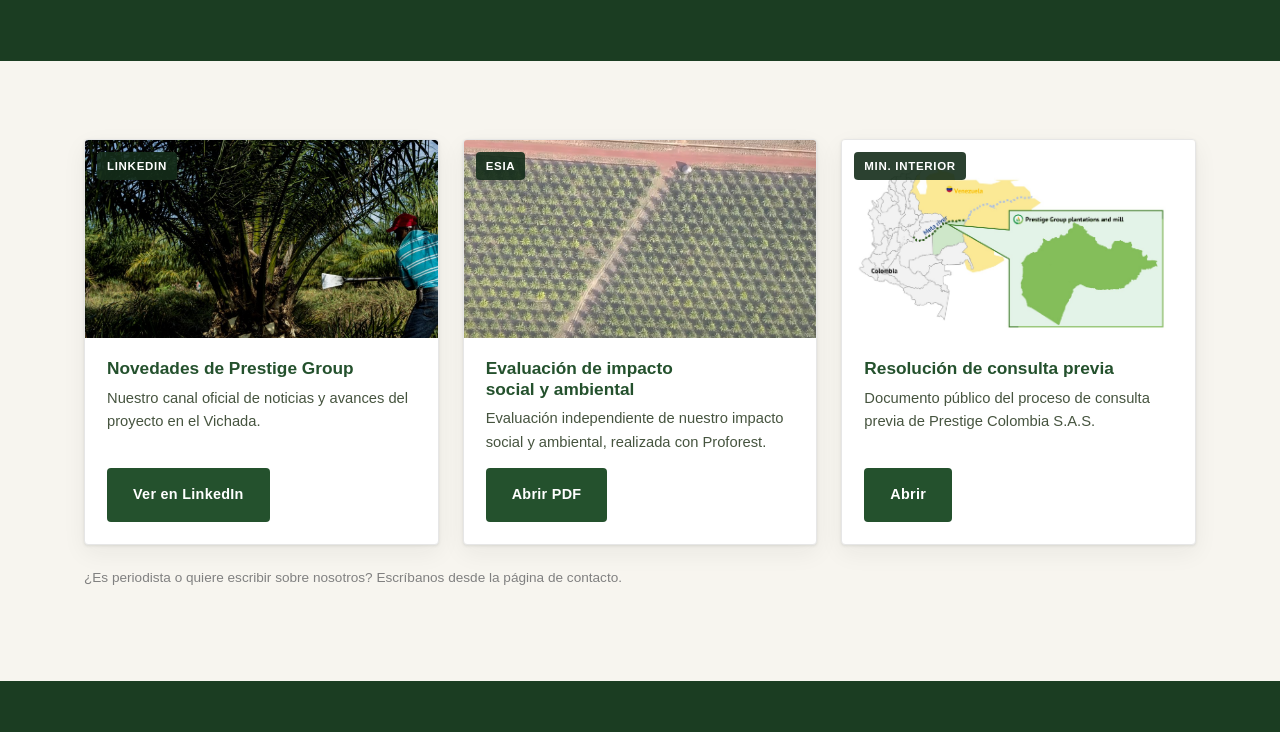
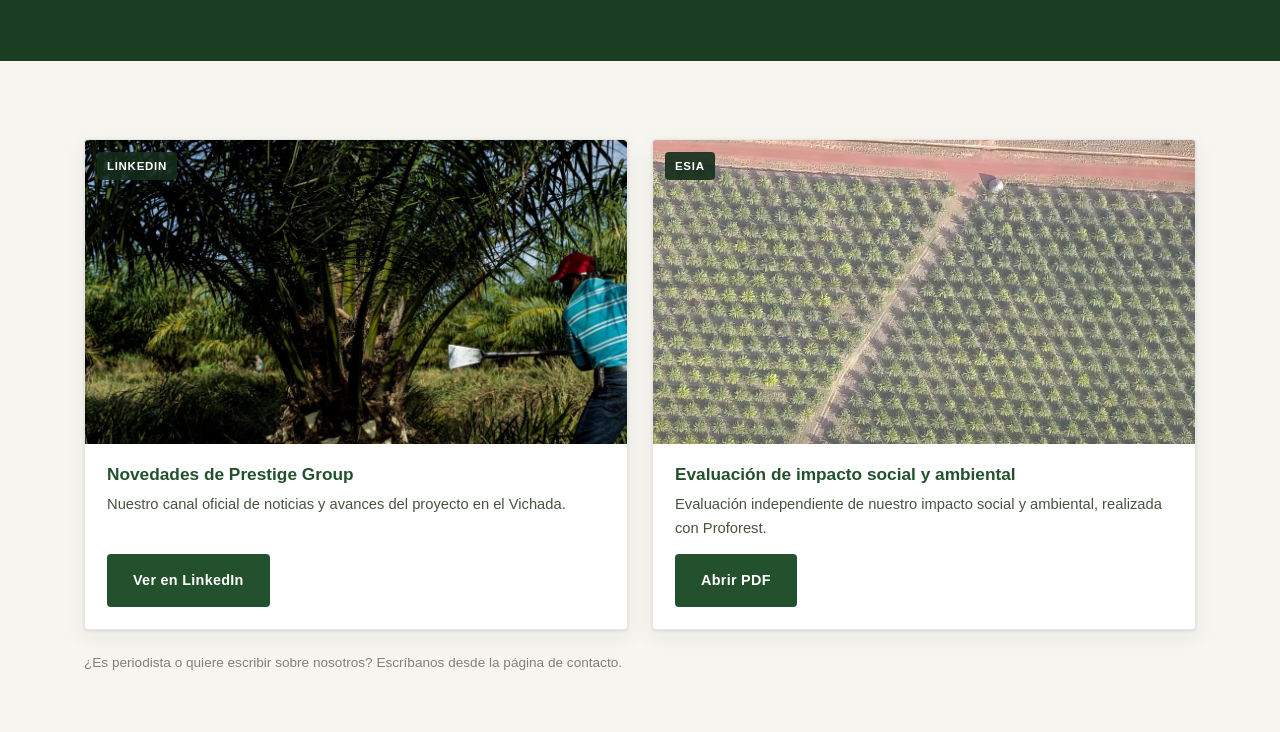
Before and after one commit to FePrestige/Prestige, a website: page prensa.html in a window 1280 px wide. Shown: the part 330-1062 px from the top of the page. Drawn offline with Linux system fonts and the light colour scheme.

Commit message:
Add files via upload

```diff
--- a/prensa.html
+++ b/prensa.html
@@ -28,7 +28,7 @@
           <div class="pc-in">
             <h3><span class="es">Novedades de Prestige Group</span><span class="en">Prestige Group updates</span></h3>
             <p><span class="es">Nuestro canal oficial de noticias y avances del proyecto en el Vichada.</span><span class="en">Our official channel for project news and updates from Vichada.</span></p>
-            <a class="btn dark go" href="https://www.linkedin.com/company/prestige-colombia/" target="_blank" rel="noopener"><span class="es">Ver en LinkedIn</span><span class="en">View on LinkedIn</span></a>
+            <a class="btn dark go" href="https://www.linkedin.com/company/prestige-group-colombia/" target="_blank" rel="noopener"><span class="es">Ver en LinkedIn</span><span class="en">View on LinkedIn</span></a>
           </div>
         </div>
         <div class="press-card">
@@ -37,14 +37,6 @@
             <h3><span class="es">Evaluación de impacto social y ambiental</span><span class="en">Social &amp; environmental impact assessment</span></h3>
             <p><span class="es">Evaluación independiente de nuestro impacto social y ambiental, realizada con Proforest.</span><span class="en">Independent social and environmental impact assessment, carried out with Proforest.</span></p>
             <a class="btn dark go" href="https://www.andgreen.fund/wp-content/uploads/2024/07/Annex-4h_Prestige_ESIA_EN_MACHINE-TRANSLATED.pdf" target="_blank" rel="noopener"><span class="es">Abrir PDF</span><span class="en">Open PDF</span></a>
-          </div>
-        </div>
-        <div class="press-card">
-          <div class="thumb"><img src="assets/img/estate-location-map.jpg" alt=""><span class="badge-src"><span class="es">Min. Interior</span><span class="en">Min. of the Interior</span></span></div>
-          <div class="pc-in">
-            <h3><span class="es">Resolución de consulta previa</span><span class="en">Prior-consultation resolution</span></h3>
-            <p><span class="es">Documento público del proceso de consulta previa de Prestige Colombia S.A.S.</span><span class="en">Public record of the prior-consultation process for Prestige Colombia S.A.S.</span></p>
-            <a class="btn dark go" href="https://www.mininterior.gov.co/normativas/empresa-de-aceite-de-palma-prestige-colombia-s-a-s/" target="_blank" rel="noopener"><span class="es">Abrir</span><span class="en">Open</span></a>
           </div>
         </div>
       </div>
```
Also changed, not shown: contacto.html (+1 -1 lines), inversionistas.html (+0 -1 lines).
